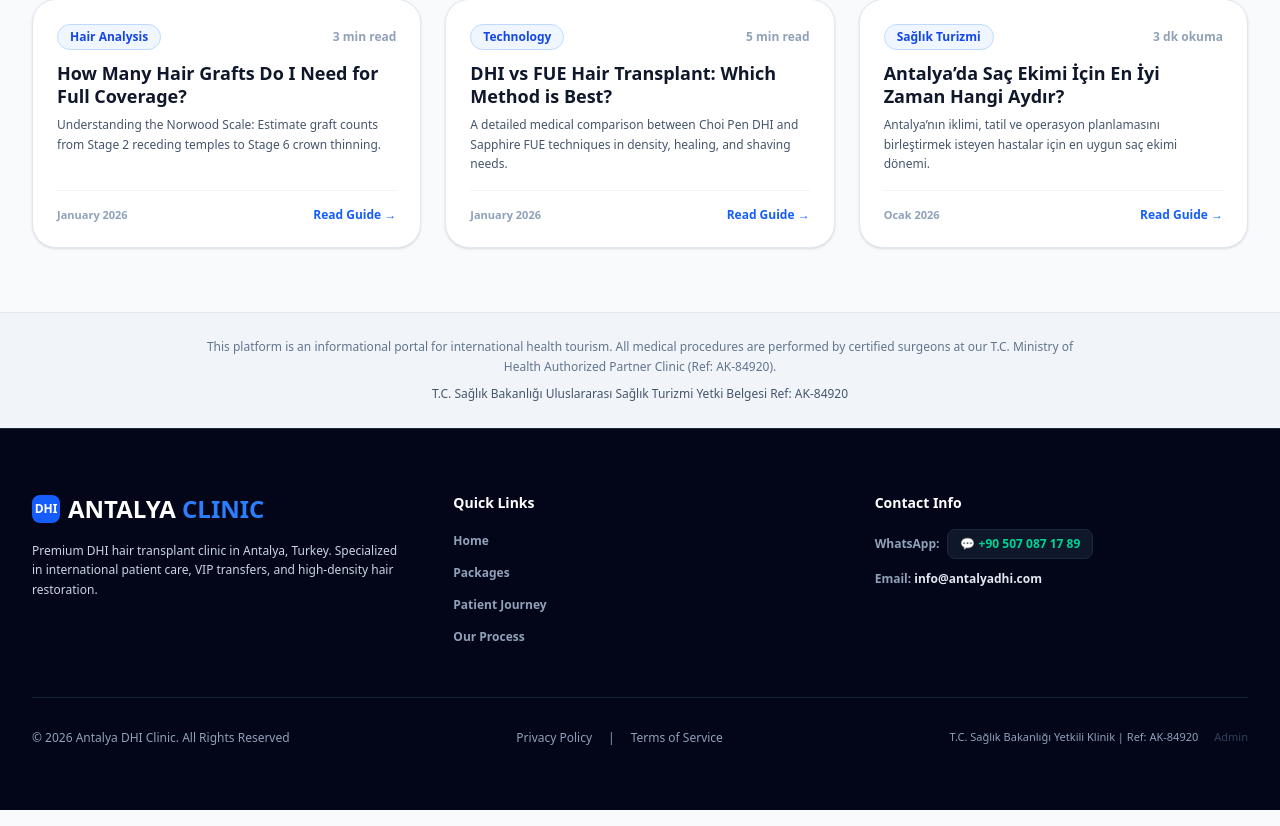
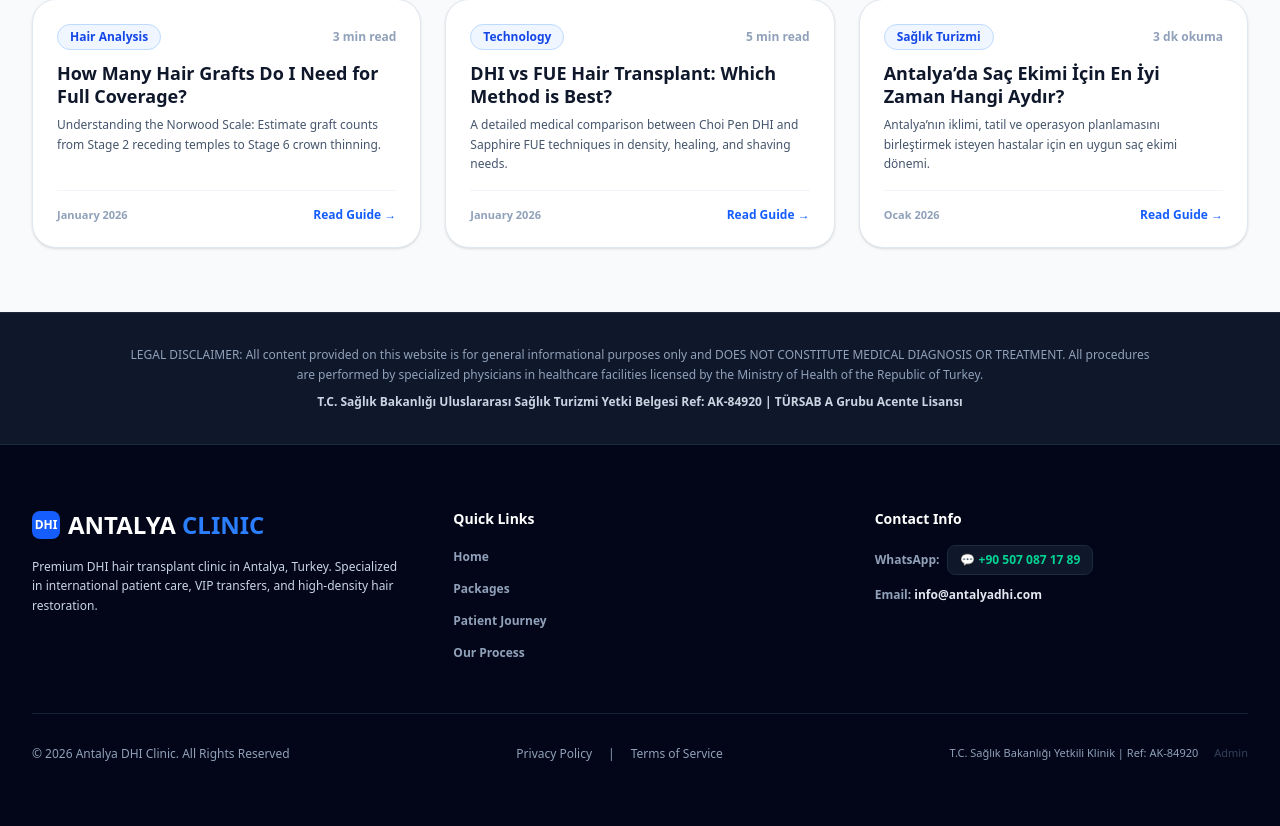
Before and after one commit to novadigital-official/antalya-dhi, a Next.js app: page /blog in a window 1280 px wide. Shown: the part 736-1562 px from the top of the page. Built offline with nearby package versions, Linux system fonts and the light colour scheme; no server answers.

Commit message:
Revise antalya-dhi legal compliance according to Av. Hakan Y. directives across TR, EN, and FR

```diff
--- a/components/BeforeAfterSlider.tsx
+++ b/components/BeforeAfterSlider.tsx
@@ -2,47 +2,60 @@
 
 import React from 'react';
 import { useSiteContext } from '@/lib/context';
-import { t, Lang } from '@/lib/i18n';
+import { Lang } from '@/lib/i18n';
 
-const PATIENTS = [
-  { location: 'London, UK', grafts: '3,500', time: '8 Months' },
-  { location: 'Paris, France', grafts: '4,200', time: '12 Months' },
-  { location: 'Istanbul, Turkey', grafts: '3,000', time: '6 Months' },
-];
+const PATIENTS = {
+  tr: [
+    { location: 'Londra, İngiltere', grafts: '3.500 Greft', time: 'Choi Pen DHI', desc: 'VIP Transfer & 5 Yıldızlı Konaklama' },
+    { location: 'Paris, Fransa', grafts: '4.200 Greft', time: 'Tıraşsız DHI', desc: 'Tam Oksijen Terapisi' },
+    { location: 'Frankfurt, Almanya', grafts: '3.800 Greft', time: 'Safir DHI', desc: 'İğnesiz Anestezi' },
+  ],
+  en: [
+    { location: 'London, UK', grafts: '3,500 Grafts', time: 'Choi Pen DHI', desc: 'VIP Transfer & 5-Star Stay' },
+    { location: 'Paris, France', grafts: '4,200 Grafts', time: 'No-Shave DHI', desc: 'Oxygenation Therapy Included' },
+    { location: 'Frankfurt, Germany', grafts: '3,800 Grafts', time: 'Sapphire DHI', desc: 'Needle-Free Anesthesia' },
+  ],
+  fr: [
+    { location: 'Londres, Royaume-Uni', grafts: '3 500 Greffons', time: 'Choi Pen DHI', desc: 'Transfert VIP & Hôtel 5 Étoiles' },
+    { location: 'Paris, France', grafts: '4 200 Greffons', time: 'DHI Sans Raser', desc: 'Thérapie à l\'Oxygène' },
+    { location: 'Francfort, Allemagne', grafts: '3 800 Greffons', time: 'DHI Saphir', desc: 'Anesthésie Sans Aiguille' },
+  ]
+};
 
 export default function BeforeAfterSlider() {
   const { lang } = useSiteContext();
+  const list = PATIENTS[lang as Lang] || PATIENTS.en;
 
+  const title = {
+    tr: 'VIP Hasta Deneyimi ve Saç Yoğunluk Portföyü',
+    en: 'VIP Patient Journey & Density Portfolio',
+    fr: 'Parcours Patients VIP & Portefeuille de Densité',
+  }[lang as Lang] || 'VIP Patient Journey & Density Portfolio';
 
   return (
-    <section className="py-24 bg-white" id="results">
+    <section className="py-20 bg-slate-50 border-t border-b border-slate-200" id="results">
       <div className="max-w-7xl mx-auto px-4 sm:px-6 lg:px-8">
-        <div className="text-center mb-16">
-          <h2 className="text-3xl md:text-4xl font-black text-slate-900">
-            {t(lang as Lang, 'results.title') || 'Real Patient Results'}
+        <div className="text-center mb-14">
+          <h2 className="text-3xl md:text-4xl font-black text-slate-900 tracking-tight">
+            {title}
           </h2>
         </div>
 
-        <div className="flex overflow-x-auto pb-8 gap-6 snap-x snap-mandatory hide-scrollbar">
-          {PATIENTS.map((patient, idx) => (
-            <div key={idx} className="min-w-[320px] md:min-w-[400px] flex-none snap-center flex flex-col gap-4">
-              <div className="h-48 rounded-2xl overflow-hidden flex w-full relative">
-                {/* Before Side */}
-                <div className="w-1/2 bg-gradient-to-br from-slate-300 to-slate-400 relative border-r border-white/20">
-                  <div className="absolute top-3 left-3 bg-slate-900/40 backdrop-blur-sm px-3 py-1 rounded-full">
-                    <span className="text-white text-xs font-bold tracking-wider">BEFORE</span>
-                  </div>
-                </div>
-                {/* After Side */}
-                <div className="w-1/2 bg-gradient-to-br from-amber-100 to-amber-200 relative">
-                  <div className="absolute top-3 right-3 bg-amber-500 px-3 py-1 rounded-full shadow-sm">
-                    <span className="text-slate-900 text-xs font-black tracking-wider">AFTER</span>
-                  </div>
+        <div className="grid grid-cols-1 md:grid-cols-3 gap-8">
+          {list.map((item, idx) => (
+            <div key={idx} className="bg-white rounded-2xl p-6 border border-slate-200 shadow-sm hover:shadow-md transition-shadow">
+              <div className="h-40 rounded-xl bg-gradient-to-br from-slate-900 to-slate-800 p-6 flex flex-col justify-between text-white mb-5">
+                <span className="inline-block bg-amber-500/20 border border-amber-400/30 text-amber-300 text-xs font-bold px-3 py-1 rounded-full w-fit">
+                  {item.time}
+                </span>
+                <div>
+                  <p className="text-2xl font-black text-white">{item.grafts}</p>
+                  <p className="text-xs text-slate-300 font-medium">{item.desc}</p>
                 </div>
               </div>
-              <div className="px-2">
-                <p className="text-slate-900 font-semibold">Patient from {patient.location}</p>
-                <p className="text-slate-500 text-sm">{patient.grafts} Grafts, {patient.time} Post-Op</p>
+              <div>
+                <p className="text-slate-900 font-bold text-base">{item.location}</p>
+                <p className="text-slate-500 text-xs mt-1">✓ T.C. Sağlık Bakanlığı Onaylı Anlaşmalı Klinik</p>
               </div>
             </div>
           ))}
--- a/components/MedicalDisclaimer.tsx
+++ b/components/MedicalDisclaimer.tsx
@@ -1,25 +1,24 @@
 'use client';
 
 import { useSiteContext } from '@/lib/context';
-import { t, Lang } from '@/lib/i18n';
+import { Lang } from '@/lib/i18n';
 
 export default function MedicalDisclaimer() {
   const { lang } = useSiteContext();
 
-  // Fallbacks if not in translations
   const text = {
-    en: 'The information provided on this website is for educational purposes only and does not substitute for professional medical advice. Individual results may vary.',
-    fr: 'Les informations fournies sur ce site web sont uniquement à des fins éducatives et ne remplacent pas l\'avis médical professionnel. Les résultats individuels peuvent varier.',
-    tr: 'Bu web sitesinde verilen bilgiler sadece eğitim amaçlıdır ve profesyonel tıbbi tavsiyenin yerini tutmaz. Bireysel sonuçlar değişebilir.',
-  }[lang as Lang] || 'The information provided on this website is for educational purposes only and does not substitute for professional medical advice. Individual results may vary.';
-
-  const disclaimerText = t(lang as Lang, 'disclaimer.text') || text;
+    tr: 'YASAL İKAZ (DISCLAIMER): Bu web sitesinde yer alan tüm içerikler bilgilendirme amacıyla hazırlanmış olup HİÇBİR ŞEKİLDE TIBBİ TEŞHİS, TANI VEYA TEDAVİ NİTELİĞİ TAŞIMAMAKTADIR. Sitemizdeki tüm operasyonlar T.C. Sağlık Bakanlığı tarafından ruhsatlandırılmış anlaşmalı yetkili sağlık kuruluşlarında uzman hekimler tarafından gerçekleştirilmektedir.',
+    en: 'LEGAL DISCLAIMER: All content provided on this website is for general informational purposes only and DOES NOT CONSTITUTE MEDICAL DIAGNOSIS OR TREATMENT. All procedures are performed by specialized physicians in healthcare facilities licensed by the Ministry of Health of the Republic of Turkey.',
+    fr: 'MENTIONS LÉGALES: Tous les contenus fournis sur ce site sont uniquement à des fins d\'information générale et NE CONSTITUENT PAS UN DIAGNOSTIC OU UN TRAITEMENT MÉDICAL. Toutes les interventions sont effectuées par des médecins spécialistes dans des établissements agréés par le Ministère de la Santé de Turquie.',
+  }[lang as Lang] || 'LEGAL DISCLAIMER: All content provided on this website is for general informational purposes only and DOES NOT CONSTITUTE MEDICAL DIAGNOSIS OR TREATMENT.';
 
   return (
-    <div className="w-full bg-slate-100 border-t border-slate-200 py-6 px-4">
-      <div className="text-xs text-slate-500 leading-relaxed text-center max-w-4xl mx-auto">
-        <p className="mb-2">{disclaimerText}</p>
-        <p className="font-medium text-slate-600">T.C. Sağlık Bakanlığı Uluslararası Sağlık Turizmi Yetki Belgesi Ref: AK-84920</p>
+    <div className="w-full bg-slate-900 text-slate-400 border-t border-slate-800 py-8 px-4">
+      <div className="text-xs leading-relaxed text-center max-w-5xl mx-auto space-y-2">
+        <p>{text}</p>
+        <p className="font-semibold text-slate-300">
+          T.C. Sağlık Bakanlığı Uluslararası Sağlık Turizmi Yetki Belgesi Ref: AK-84920 | TÜRSAB A Grubu Acente Lisansı
+        </p>
       </div>
     </div>
   );
```
